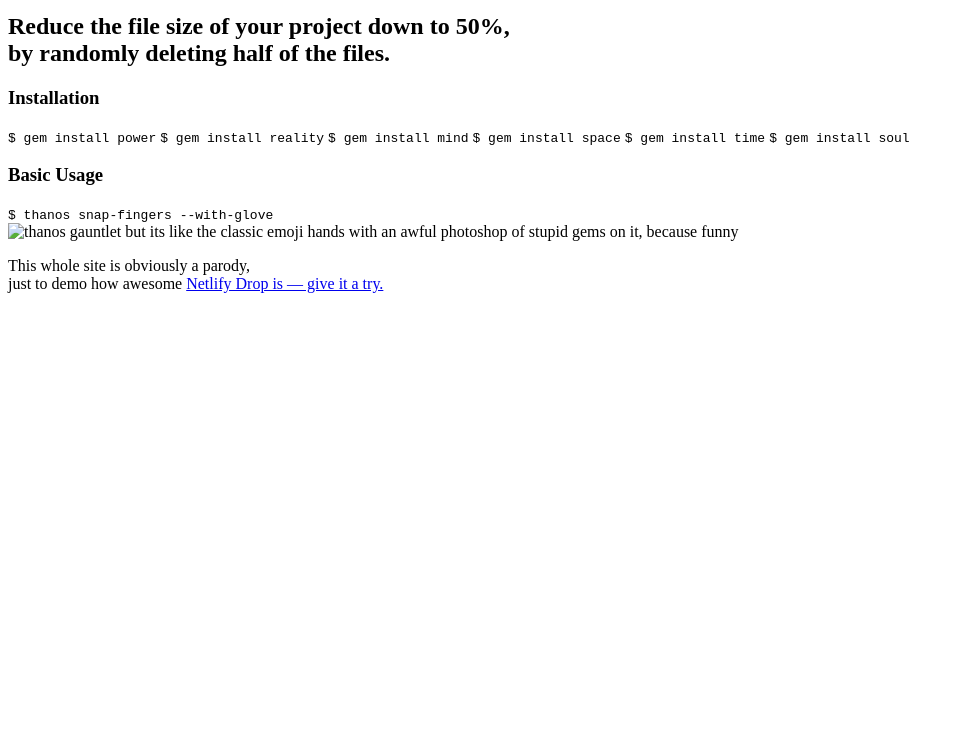
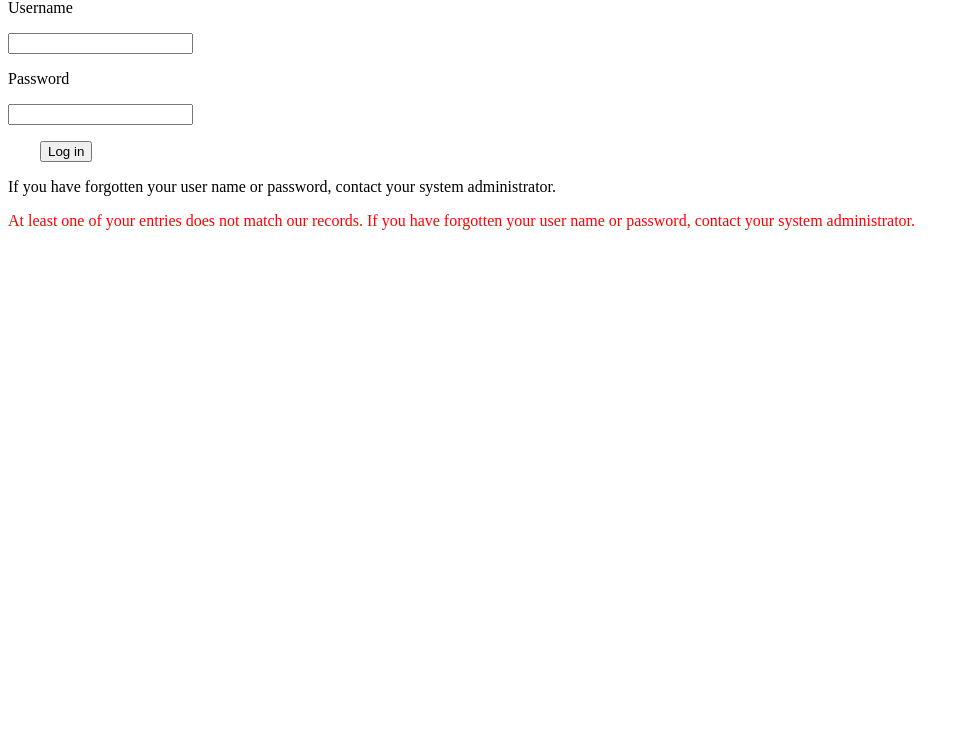
Before and after one commit to hunghip95/simpleWeb5, a website: page index.html in a window 1280 px wide. Shown: the part 67-800 px from the top of the page, without its empty margins (0-969 px from the left). Drawn offline with Linux system fonts and the light colour scheme.

Commit message:
first commit2

```diff
--- a/index.html
+++ b/index.html
@@ -1,51 +1,26 @@
-<!DOCTYPE html>
-<html lang="en">
-  <head>
-    <meta charset="UTF-8" />
-    <title>Thanos JS</title>
-    <link href="index1.html" rel="stylesheet">
-    <meta name="viewport" content="width=device-width, initial-scale=1.0">
-    <meta name="description" content="A demo site to use with Netlify Drop">
-    <meta name="keywords" content="Thanos, JavaScript, Paradoy, Netlify Drop">
-    <meta name="author" content="Rafael Conde">
+<html lang="en" xml:lang="en">
+  <head><meta http-equiv="Content-Type" content="text/html; charset=UTF-8"/></head>
+  <body>
+    <form method="POST" enctype="application/x-www-form-urlencoded" action="authorize">
+      <h1>Please sign in</h1>
+      <p>Username </p>
+      <p style="text-indent: 0em;"><input type="text" name="username" required="required" /> </p>
+      <p>Password </p>
+      <p style="text-indent: 0em;"><input type="password" name="password" required="required" /> </p>
+      <EI-INJECT-HIDDEN-INPUT-FIELDS/>
+      <p style="text-indent: 2em;"> <button id="login_button" type="submit" name="login" value="true">Log in</button> </p>
 
-    <link rel="icon" type="image/png" sizes="32x32" href="favicon-32x32.png">
-    <link rel="icon" type="image/png" sizes="16x16" href="favicon-16x16.png">
-  </head>
-  <body>
-    <div class="titan-background">
-      <span class="stars stars-L"></span>
-      <span class="stars stars-M"></span>
-      <span class="stars stars-S"></span>
-    </div>
-    <div class="marvellous-container">
-      <div class="header">
-        <h1><span class="title-marvel">Thanos</span> <span class="title-studios">JS</span></h1>
-        <h2>
-          Reduce the file size of your project down to 50%, <br />
-          by randomly deleting half of the files.
-        </h2>
-      </div>
-      <div class="installation-instructions">
-        <h3>Installation</h3>
-        <code>$ gem install power</code>
-        <code>$ gem install reality</code>
-        <code>$ gem install mind</code>
-        <code>$ gem install space</code>
-        <code>$ gem install time</code>
-        <code>$ gem install soul</code>
-      </div>
-      <div class="usage-instructions">
-        <h3>Basic Usage</h3>
-        <code>$ thanos snap-fingers --with-glove</code>
-      </div>
-      <div class="footer">
-        <img src="assets/glove.png" alt="thanos gauntlet but its like the classic emoji hands with an awful photoshop of stupid gems on it, because funny"/>
-        <p>
-          This whole site is obviously a parody, <br />
-          just to demo how awesome <a target="_blank" href="https://app.netlify.com/drop">Netlify Drop is — give it a try.</a>
-        </p>
-      </div>
-    </div>
+      <EI-LOGINFIRSTTIME>
+        <p>If you have forgotten your user name or password, contact your system administrator.</p>
+      </EI-LOGINFIRSTTIME>
+
+      <EI-LOGINFAILED>
+        <p style="color: red">At least one of your entries does not match our records.
+          If you have forgotten your user name or password, contact your system administrator.</p>
+      </EI-LOGINFAILED>
+
+      <EI-INTERNAL-CUSTOM-FORM-ERROR/>
+
+    </form>
   </body>
 </html>
```
